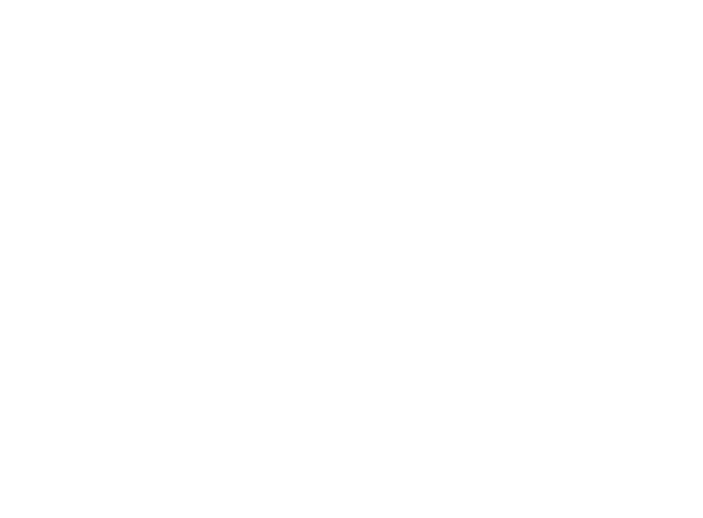
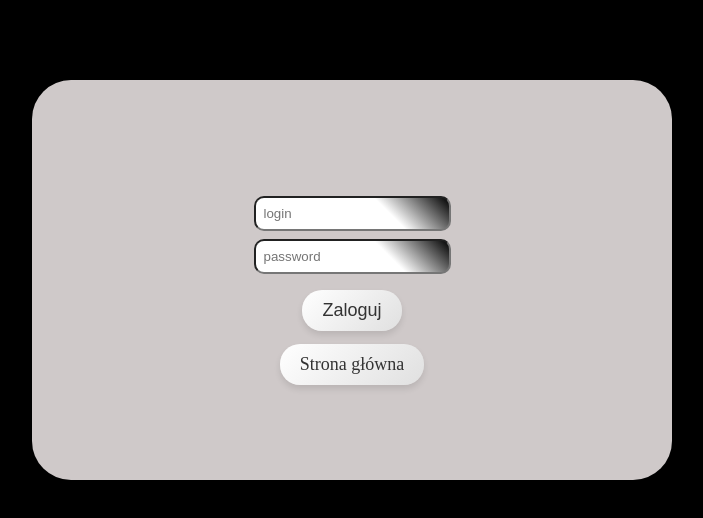
Before and after one commit to P-Kuszyk/Cypress-forTesting, a website: page Website/login.html in a window 1280 px wide. Shown: the whole page, without its empty margins (288-991 px from the left). Drawn offline with Linux system fonts and the light colour scheme.

Commit message:
Add login page and simulation of the login new user

```diff
--- a/Website/login.html
+++ b/Website/login.html
@@ -4,8 +4,19 @@
     <meta charset="UTF-8">
     <meta name="viewport" content="width=device-width, initial-scale=1.0">
     <title>Document</title>
+    <link rel="stylesheet" href="styleRegLog.css">
 </head>
 <body>
-
+    <div class="allBack">
+    <div class="loginDiv">
+        <input type="text" class="logUserInput" placeholder="login">
+        <input type="text" class="logPasswdInput" placeholder="password">
+        <button id="SG" class="btnLogin" onclick="login()">Zaloguj</button>
+    </div>
+    <div class="btnDiv">
+        <a id="SG" href="/Website/index.html">Strona główna</a>
+    </div>
+</div>
+<script src="regLog.js"></script>
 </body>
 </html>
--- a/Website/regLog.js
+++ b/Website/regLog.js
@@ -1,7 +1,7 @@
 function register() {
 
-    const userLogin = document.querySelector('.regUserInput').value
-    const userPasswd = document.querySelector('.regPasswdInput').value
+    const userLogin = document.querySelector('.logUserInput').value
+    const userPasswd = document.querySelector('.logPasswdInput').value
 
     if (userLogin && userPasswd) {
        localStorage.setItem("Username", userLogin)
@@ -12,3 +12,17 @@ function register() {
         alert("Brakuje danych!")
     }
 }
+
+function login() {
+    const userLogin = document.querySelector('.logUserInput').value
+    const userPasswd = document.querySelector('.logPasswdInput').value
+
+    const savedLogin = localStorage.getItem("Username")
+    const savedPasswd = localStorage.getItem("Password")
+
+    if (userLogin === savedLogin && userPasswd === savedPasswd) {
+        alert("Zalogowano poprawnie")
+    } else {
+        alert("Nieprawidłowe dane")
+    }
+}
--- a/Website/styleRegLog.css
+++ b/Website/styleRegLog.css
@@ -17,7 +17,7 @@ body{
     border-radius: 39px;
 }
 
-.registerDiv{
+.registerDiv, .loginDiv{
     display: flex;
     flex-direction: column;
     justify-content: center;
```
